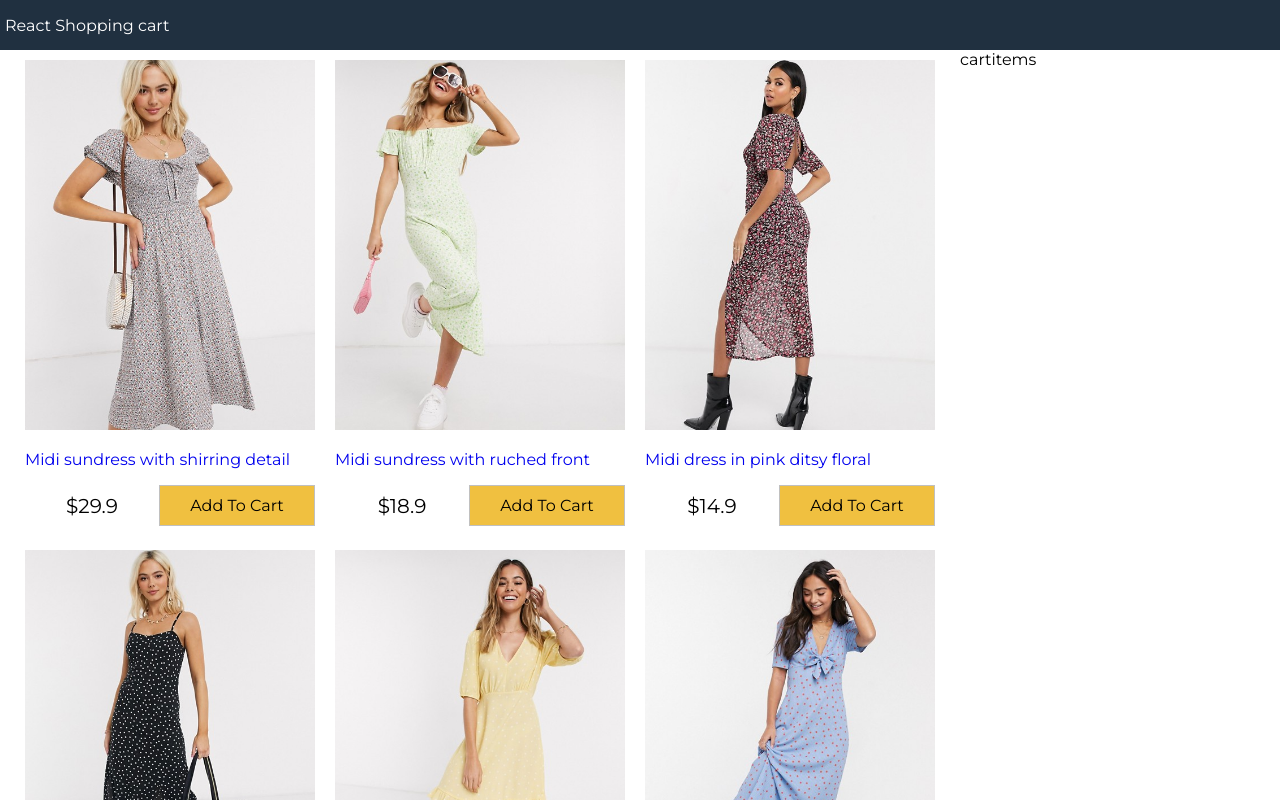
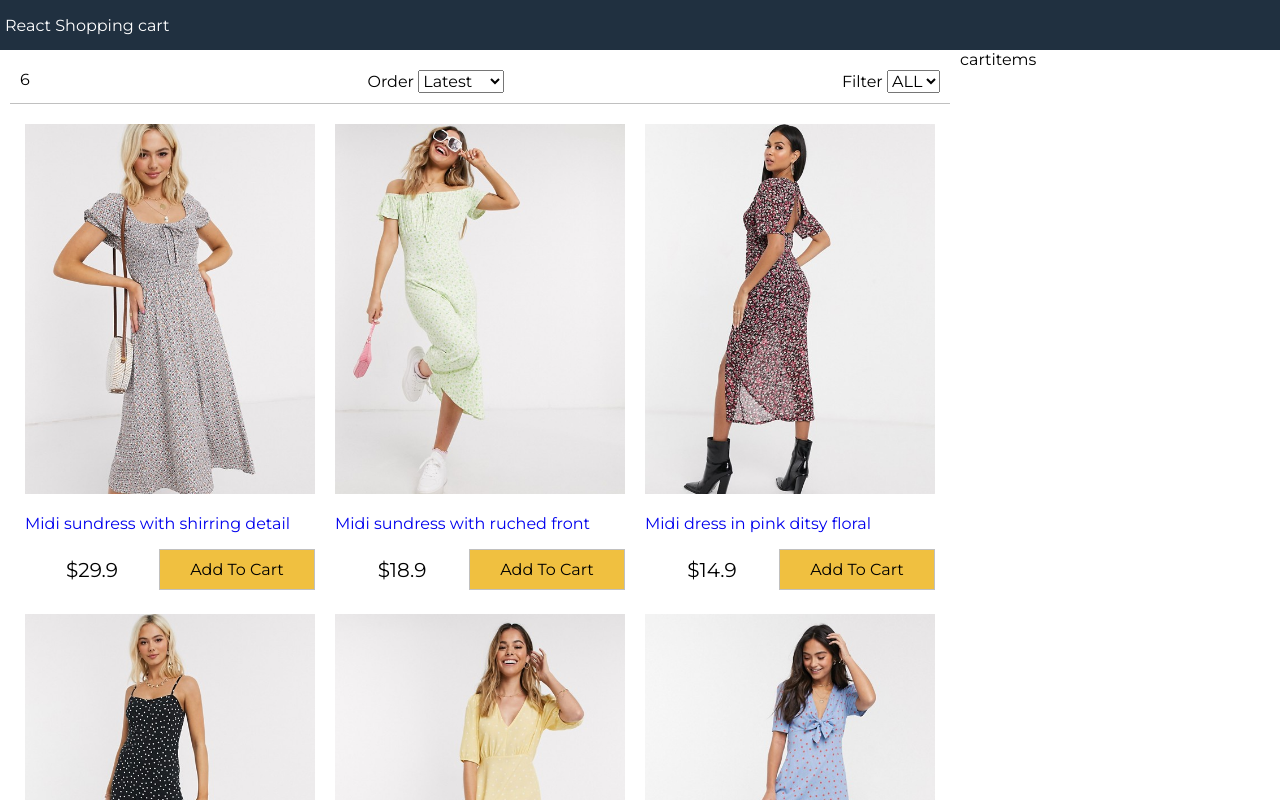
Before and after one commit to taimoorscl/react-shopping-cart, a React (Create React App) app: page / in a window 1280 px wide. Shown: the top 800 px of the page. Built offline with nearby package versions, Linux system fonts and the light colour scheme.

Commit message:
added filter component

```diff
--- a/src/App.js
+++ b/src/App.js
@@ -1,6 +1,7 @@
 import React, { Component } from 'react'
 import data from './data.json'
 import Products from './components/products'
+import Filter from './components/filter'
 
 
 class  App extends Component {
@@ -12,6 +13,36 @@
       sort: ""
     }
   }
+
+  sortProducts =(event) =>{
+    const sort = event.target.value;
+    console.log(event.target.value)
+    this.setState((state) => ({
+      sort: sort,
+      products: this.state.products.slice().sort((a,b)  => (
+        sort === "lowest" ?
+        ((a.price > b.price) ? 1 : -1) :
+        sort === "highest" ?
+        ((a.price < b.price) ? 1 : -1) :
+        ((a._id < b._id) ? 1 : -1)
+      ))
+    }))
+  }
+
+  filterProducts=(event => {
+    console.log(event.target.value);
+    if (event.target.value === "") {
+      this.setState({
+        size: event.target.value, products: data.products
+      })
+    } else {
+      this.setState({
+        size: event.target.value,
+        products: data.products.filter(
+          (product) => product.availableSizes.indexOf(event.target.value) >= 0 )
+      })
+    }
+  })
   render() {
   return (
     <div className="grid-container">
@@ -21,6 +52,12 @@
       <main>
         <div className="content">
           <div className="main">
+            <Filter count={this.state.products.length}
+            size={this.state.size}
+            sort={this.state.sort}
+            sortProducts={this.sortProducts}
+            filterProducts={this.filterProducts}
+            />
             <Products products={this.state.products}/>
           </div>
           <div className="sidebar">cartitems</div>
--- /dev/null
+++ b/src/components/filter.js
@@ -0,0 +1,30 @@
+import React, { Component } from 'react'
+
+export default class Filter extends Component {
+      render() {
+            return (
+                  <div className='filter'>
+                  <div className='filter-result'>{this.props.count}</div>
+                  <div className='filter-sort'>Order {" "}
+                  <select value={this.props.sort} onChange={this.props.sortProducts}>
+                        <option>Latest</option>
+                        <option value= "lowest">Lowest</option>
+                        <option value="highest">Highest</option>
+                  </select>
+                  </div>
+                  <div className="filter-size">
+                        Filter{" "}
+                        <select value={this.props.size} onChange={this.props.filterProducts}>
+                              <option value="">ALL</option>
+                              <option value="XS">XS</option>
+                              <option value="S">S</option>
+                              <option value="M">M</option>
+                              <option value="L">L</option>
+                              <option value="XL">XL</option>
+                              <option value="XLL">XLL</option>
+                        </select>
+                  </div>
+                  </div>
+            )
+      }
+}
--- a/src/index.css
+++ b/src/index.css
@@ -133,3 +133,14 @@
 .button.primary {
   background-color: #f0c040;
 }
+
+
+/* Filter */
+
+.filter {
+  display: flex;
+  justify-content: space-between;
+  padding: 1rem;
+  margin: 1rem;
+  border-bottom: 0.1rem #c0c0c0 solid;
+}
```
Also changed, not shown: 1 other file (tests, documents, lock files or other folders).
